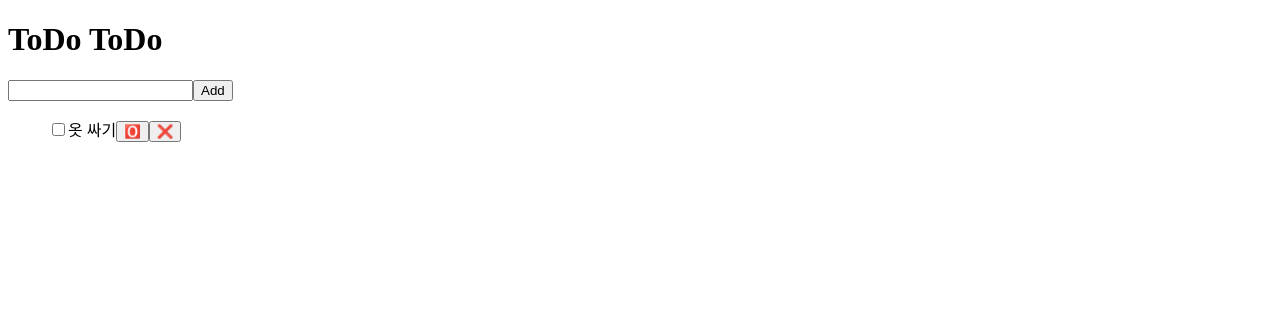
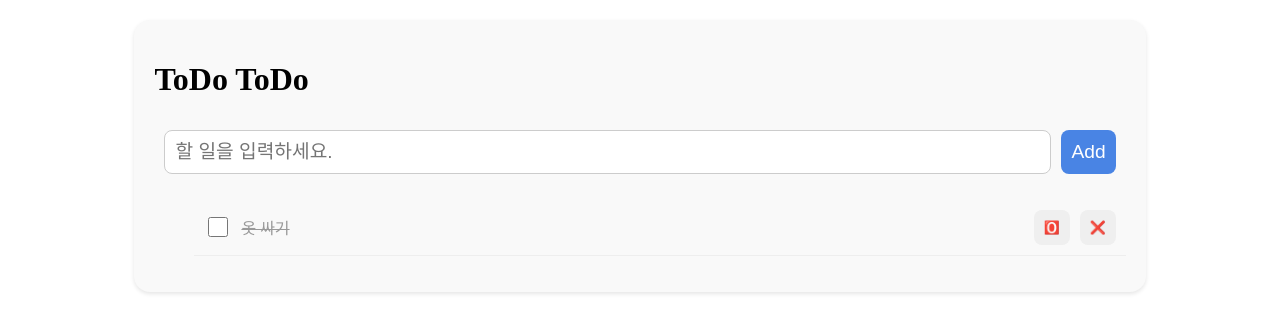
Before and after one commit to xodbs0810/Programming_3204, a React (Vite) app: page / in a window 1280 px wide. Shown: the top 332 px of the page. Built offline with nearby package versions, Linux system fonts and the light colour scheme.

Commit message:
TodoList css

```diff
--- a/src/TodoListApp.jsx
+++ b/src/TodoListApp.jsx
@@ -1,19 +1,22 @@
+import "./todolist.css"
+
 function TodoListApp() {
   return (
-    <>
-    <h1>ToDo ToDo</h1>
-    <form>
-    <input type="Text"/>
-    <button>Add</button>
+    <div className="todo">
+    <h1 className="todo__title">ToDo ToDo</h1>
+    <form className="todo__form">
+    <input type="Text" className="todo__input" placeholder="할 일을 입력하세요."/>
+    <button type="submit" className="todo__button todo__button--add">Add</button>
     </form>
-    <ul>
-      <li><input type="checkbox" name="" id="" />
-      <label htmlFor="">옷 싸기</label>
-      <button>🅾️</button>
-      <button>❌</button>
+    <ul className="todo_list">
+      <li className="todo__item todo__label--complete">
+        <input type="checkbox" className="todo__check" name="" id="chk-1" />
+        <label htmlFor="chk-1" className="todo__label" >옷 싸기</label>
+        <button className="todo__button todo__button--edit">🅾️</button>
+        <button className="todo__button todo__button--delete">❌</button>
       </li>
     </ul>
-    </>
+  </div>
   )
 }
 export default TodoListApp;
--- /dev/null
+++ b/src/todolist.css
@@ -0,0 +1,57 @@
+.todo {
+    width: max(80%, 400px); /* 최소: 400px*/
+    margin: 20px auto; /* 20px : 위 아래 auto: 가운데 */
+    padding: 20px;
+    background-color: #f9f9f9;
+    border-radius: 16px;
+    box-shadow: 0 2px 4px rgba(0, 0, 0, 0.1);
+}
+.todo__form{
+    display: flex;
+    padding: 10px;
+    margin-bottom: 10px;
+}
+.todo__input{
+    padding: 10px;;
+    font-size: 1.2em;
+    border: 1px solid #ccc;
+    border-radius: 8px;
+    margin-right: 10px;
+    flex: 1; /* flex 공간의 나머지 여백 만큼 늘리자 ~ */
+}
+.todo__button{
+    padding: 10px;
+    border: none;
+    border-radius: 8px;
+    cursor: pointer; /* 마우스 손가락 */
+    font-size: 1.2em;
+    color: #fff;
+}
+.todo__button--add{
+    background-color: #4984e4;
+}
+.todo__item {
+    display: flex;
+    align-items: center; /*높이 가운데 정렬*/
+    justify-content: space-between;
+    padding: 10px;
+    border-bottom: 1px solid #eee;
+    gap: 10px; /* flex 된 item 사이의 여백 */
+}
+.todo__check {
+    width: 20px;
+    height: 20px;
+    cursor: pointer;
+    accent-color: #999; /* 체크한 배경색 : 눈에 안 띄게*/
+}
+.todo__label {
+    flex: 1;
+}
+.todo__button--edit,
+.todo__button--delete {
+    font-size: 0.8em;
+}
+.todo__label--complete .todo__label {
+    text-decoration: line-through;
+    color: #999;
+}
```
